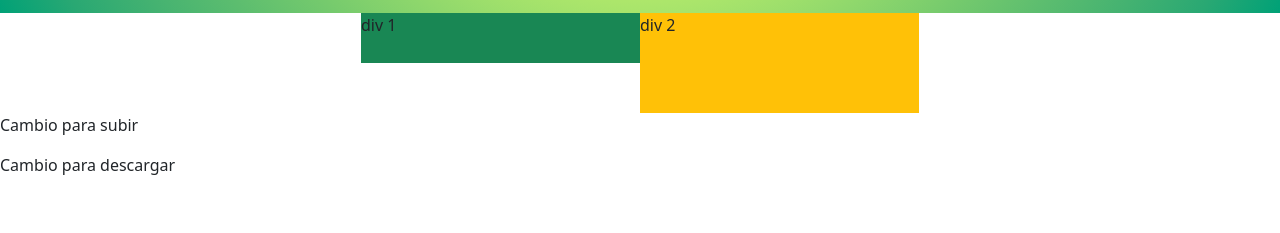
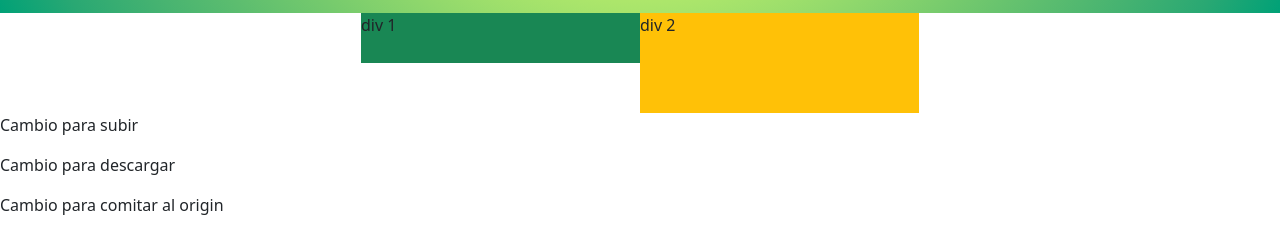
Before and after one commit to PC-Ingenieria/15aniversario, a plain HTML site: page index.html in a window 1280 px wide. Shown: the part 601-834 px from the top of the page. Before the commit the page ends 800 px from the top, so only its background shows below. Drawn offline with nearby package versions, Linux system fonts and the light colour scheme.

Commit message:
Cambio para comitar

```diff
--- a/index.html
+++ b/index.html
@@ -87,6 +87,7 @@
     <!--Juegos-->
       <p>Cambio para subir</p>
       <p>Cambio para descargar</p>
+      <p>Cambio para comitar al origin</p>
     <!--Separador Amiibos-->
 
     <!--Amiibos-->
```
